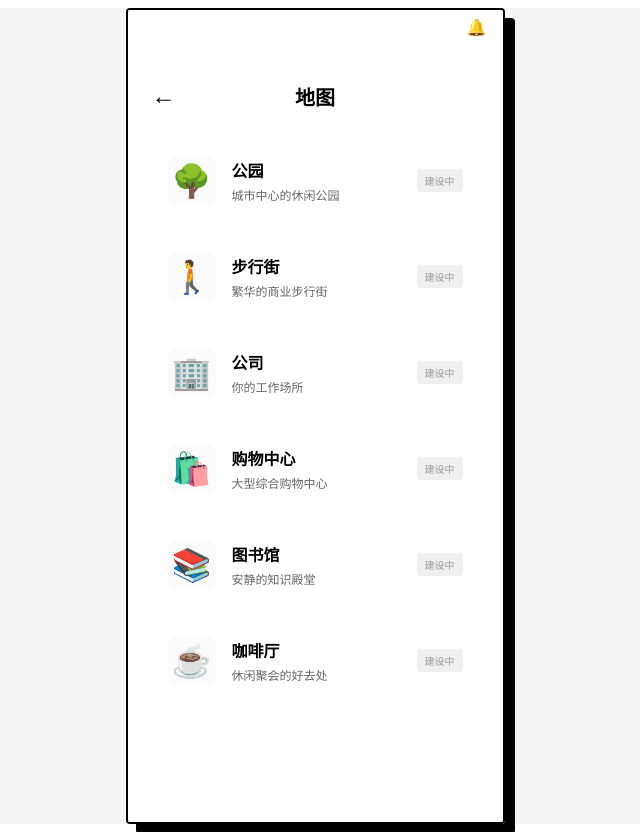
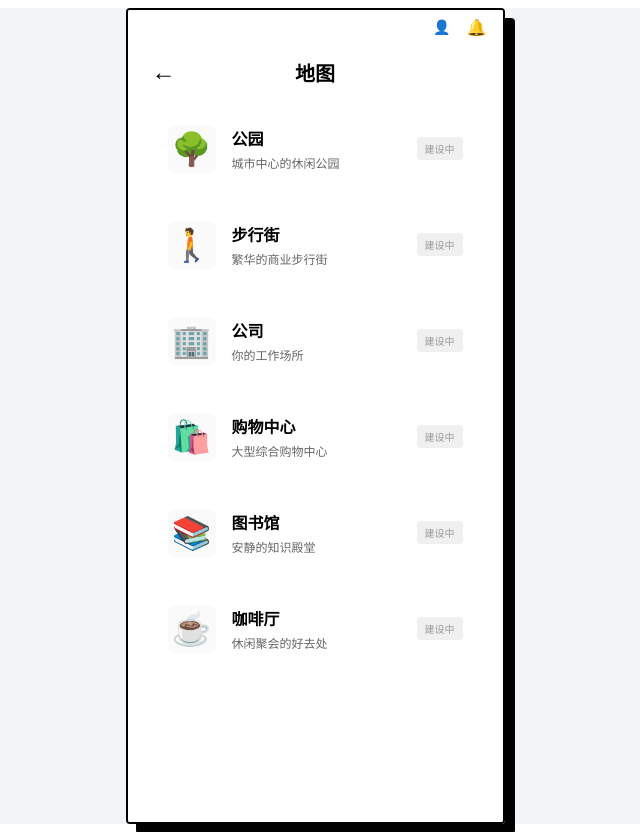
Before and after one commit to NCGreatDevil/the-lucky-life, a Vue app: page /map in a window 1280 px wide. Shown: the whole page, without its empty margins (325-965 px from the left). Built offline with nearby package versions, Linux system fonts and the light colour scheme; sample sign-in values are in the browser's storage; the HTML template or start-up script is replaced by a standard one; a web font is replaced by a local one.

Commit message:
fix: 调整样式

```diff
--- a/src/views/Events.vue
+++ b/src/views/Events.vue
@@ -274,7 +274,7 @@ function formatTime(timestamp) {
   display: flex;
   justify-content: space-between;
   align-items: center;
-  padding: 24px 24px 16px;
+  padding: 0px 24px 8px 24px;
 }
 
 .back-btn {
--- a/src/views/Fortune.vue
+++ b/src/views/Fortune.vue
@@ -184,7 +184,7 @@ function drawFortune() {
   display: flex;
   justify-content: space-between;
   align-items: center;
-  padding: 24px 24px 16px;
+  padding: 0px 24px 8px 24px;
 }
 
 .back-btn {
--- a/src/views/Friends.vue
+++ b/src/views/Friends.vue
@@ -458,7 +458,7 @@ onUnmounted(() => {
   display: flex;
   justify-content: space-between;
   align-items: center;
-  padding: 24px 24px 16px;
+  padding: 0px 24px 8px 24px;
 }
 
 .back-btn {
@@ -564,9 +564,9 @@ onUnmounted(() => {
 .add-npc-btn {
   width: 100%;
   padding: 10px;
-  border: 2px solid #000;
+  border: 2px solid #a5834f;
   border-radius: 6px;
-  background: #000;
+  background: #f3c178;
   color: #fff;
   font-size: 14px;
   font-weight: bold;
--- a/src/views/Home.vue
+++ b/src/views/Home.vue
@@ -235,7 +235,7 @@ const luckLevel = computed(() => {
 .nav-grid {
   display: grid;
   grid-template-columns: repeat(4, 1fr);
-  gap: 8px;
+  gap: 6px;
   padding: 0 16px;
   margin-bottom: 24px;
 }
--- a/src/views/Map.vue
+++ b/src/views/Map.vue
@@ -3,7 +3,7 @@
     <div class="user-bar">
       <template v-if="userStore.isLoggedIn">
         <router-link to="/profile" class="user-link">
-          <span class="user-icon"></span>
+          <span class="user-icon">👤</span>
           <span class="user-name">{{ userStore.user?.nickname }}</span>
         </router-link>
         <span class="notification-bell">🔔</span>
@@ -102,7 +102,7 @@ function showUnderConstruction() {
   display: flex;
   justify-content: space-between;
   align-items: center;
-  padding: 24px 24px 16px;
+  padding: 0px 24px 8px 24px;
 }
 
 .back-btn {
--- a/src/views/Profile.vue
+++ b/src/views/Profile.vue
@@ -20,7 +20,8 @@
           <div class="user-id">ID: {{ user.id }}</div>
           <div class="user-nickname">{{ user.nickname }}</div>
           <div v-if="user.attributes" class="user-luck">
-            <span class="luck-label">{{ user.attributes.luckLabel }}</span>
+            <span class="luck-tag">{{ user.attributes.luckLabel }}</span>
+            <!-- <span class="luck-label">{{ user.attributes.luckLabel }}</span> -->
           </div>
         </div>
 
@@ -361,7 +362,7 @@ async function handleLogout() {
   font-size: 12px;
   font-weight: bold;
   background: #fff;
-  border: 2px solid #000;
+  border: 2px solid #ccc;
   border-radius: 4px;
   cursor: pointer;
   flex-shrink: 0;
@@ -375,8 +376,8 @@ async function handleLogout() {
 
 .user-card {
   padding: 20px;
-  background: #0B0500;
-  color: #fff;
+  background: #eee;
+  color: #333;
   text-align: center;
 }
 
@@ -397,12 +398,14 @@ async function handleLogout() {
   justify-content: center;
 }
 
-.luck-label {
+/* .luck-label {
   font-size: 14px;
   padding: 4px 12px;
   background: rgba(255, 255, 255, 0.2);
   border-radius: 4px;
-}
+  color:#00A878;
+  border: 1px solid #00a878;
+} */
 
 .info-section,
 .attr-section {
```
